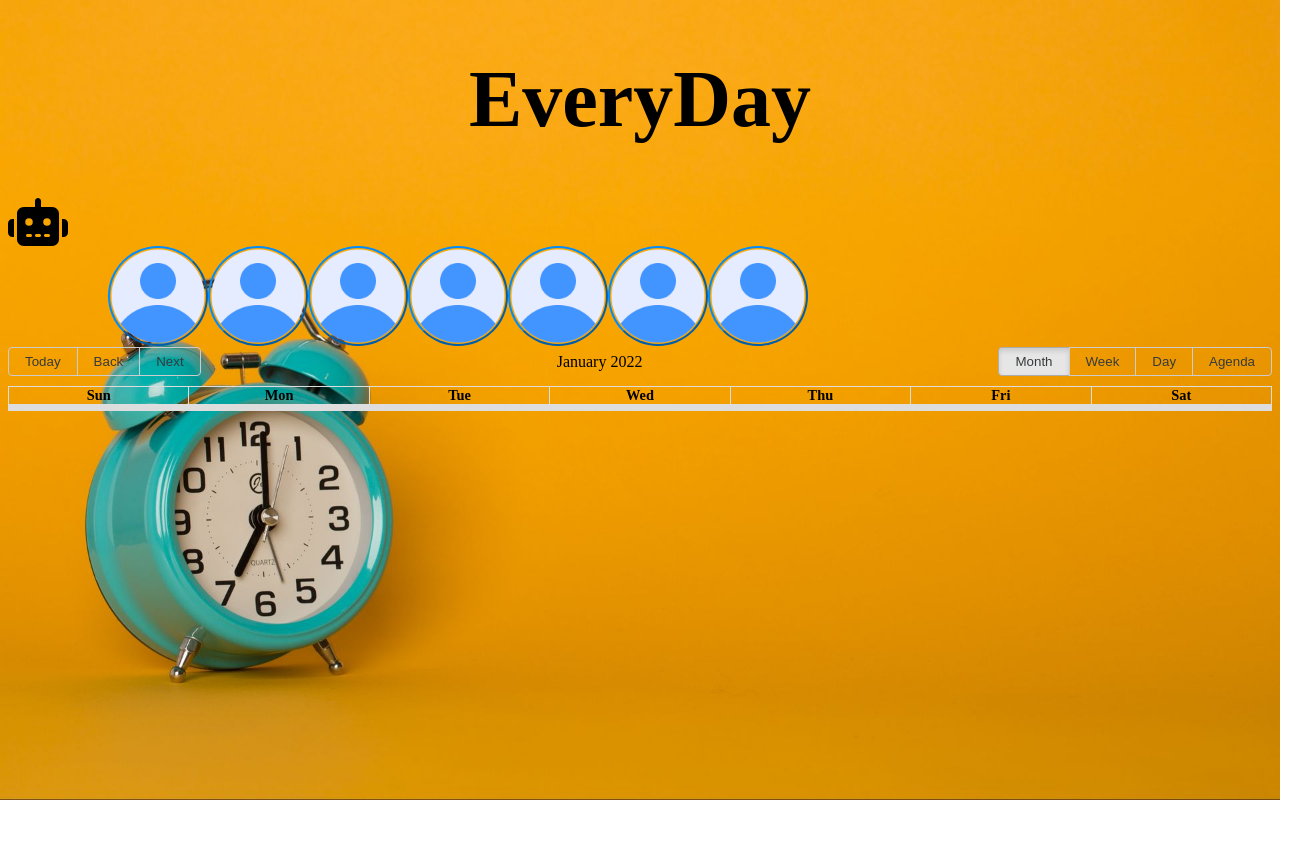
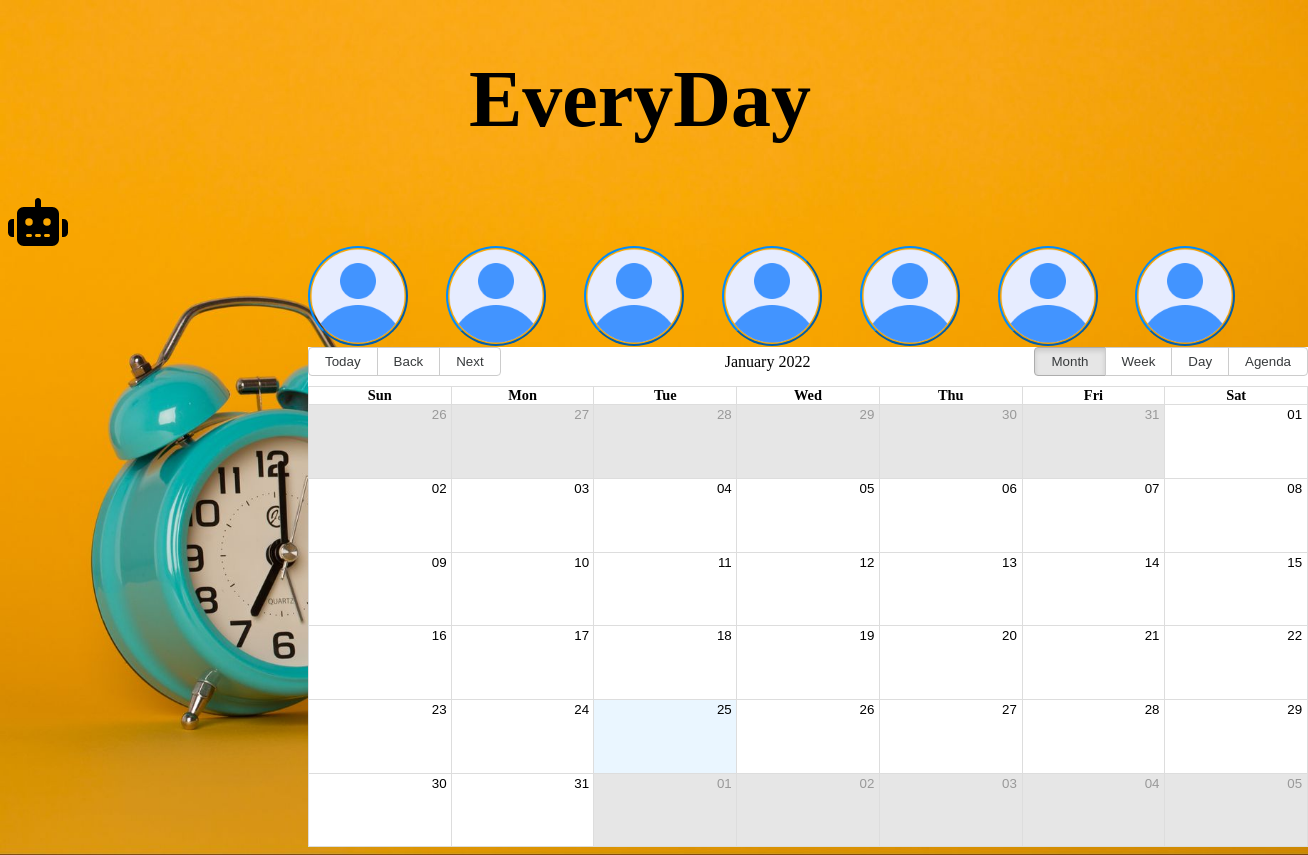
Before and after one commit to alexjun12/Everyday_ReactJs, a React (Create React App) app: page /#/ in a window 1280 px wide. Shown: the whole page, 1308 px wide, since content can reach past the window. Before the commit the page ends 800 px from the top, so only its background shows below. Built offline with nearby package versions, Linux system fonts and the light colour scheme; no server answers; sample sign-in values are in the browser's storage.

Commit message:
22_02_11

```diff
--- a/src/components/DayCallendar.js
+++ b/src/components/DayCallendar.js
@@ -3,6 +3,7 @@ import { Calendar, momentLocalizer } from 'react-big-calendar';
 import moment from 'moment';
 import 'react-big-calendar/lib/css/react-big-calendar.css';
 import "react-datepicker/dist/react-datepicker.css";
+import "style.css";
 
 import Modal from 'react-modal';
 import ReactDatePicker from 'react-datepicker';
@@ -54,9 +55,9 @@ function DayCallendar(){
       addEvent(events.map((sched) => sched.id === selectedEv.id ? {... sched, end : neD} : sched));
     }
     return(
-      <div>
+      <div className='calBorder'>
       <Calendar
-        className='calPos'
+        className='calDes'
         localizer={localizer}
         events={events}
         selectable
--- a/src/style.css
+++ b/src/style.css
@@ -17,13 +17,14 @@
 
 .friendsBt{
     position: relative;
-    left: 100px;
+    left: 300px;
     width : 100px;
     height: 100px;
     border-radius: 50%;
     border-color: rgb(0, 140, 255);
     background: url("/public/user.png") no-repeat;
     background-size: contain;
+    margin-right: 3%;
 }
 
 .mTitle{
@@ -152,6 +153,12 @@
     margin-top: 30px;
   }
 
-  .calPos{
-    justify-content: center;
+  .calBorder{
+    height: 500px;
+    width : 1000px;
   }
+  .calDes{
+    position: relative;
+    left : 300px;
+    background-color: white;
+  }
```
